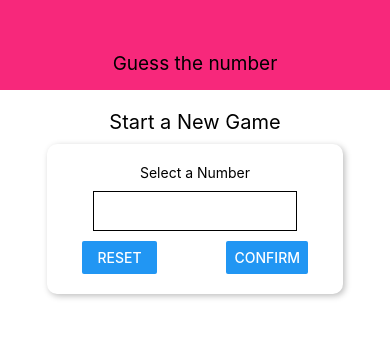
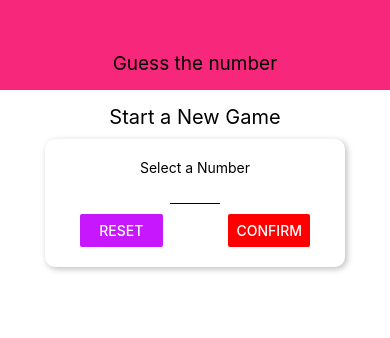
Before and after one commit to GuximS1/NumberGuess, a React Native app: screen / in a window 390 px wide. Shown: the top 338 px of the page. Built offline with nearby package versions, Linux system fonts and the light colour scheme.

Commit message:
Number Guess.

```diff
--- /dev/null
+++ b/components/Card.js
@@ -0,0 +1,21 @@
+import React from "react";
+import { View, StyleSheet } from "react-native";
+const Card = (props) => {
+  return (
+    <View style={{ ...styles.card, ...props.style }}>{props.children}</View>
+  );
+};
+const styles = StyleSheet.create({
+  card: {
+    shadowColor: "black",
+    shadowOffset: { width: 2, height: 2 },
+    shadowRadius: 6,
+    shadowOpacity: 0.26,
+    elevation: 10,
+    backgroundColor: "white",
+    padding: 20,
+    borderRadius: 10,
+  },
+});
+
+export default Card;
--- a/screens/StartGameScreen.js
+++ b/screens/StartGameScreen.js
@@ -1,32 +1,89 @@
-import React from "react";
-import { View, Text, StyleSheet, TextInput, Button } from "react-native";
+import React, { useState } from "react";
+import {
+  View,
+  Text,
+  StyleSheet,
+  TextInput,
+  Button,
+  TouchableWithoutFeedback,
+  Keyboard,
+} from "react-native";
+import Card from "../components/Card";
 const StartGameScreen = (props) => {
+  const [enteredValue, setEnteredValue] = useState("");
+  const [confirmed, setConfirmed] = useState(false);
+  const [selectedNumber, setSelectedNumber] = useState();
+  const numberInputHandler = (inputText) => {
+    setEnteredValue(inputText.replace(/[^0-9]/g, "")); // deletes every character that is not number
+  };
+  const resetInputHandler = () => {
+    setEnteredValue("");
+    setConfirmed(false);
+  };
+  const confirmedInputHandler = () => {
+    const chosenNumber = parseInt(enteredValue);
+    if (chosenNumber === NaN || chosenNumber <= 0 || chosenNumber > 99) {
+      return;
+    }
+
+    setConfirmed(true);
+    setSelectedNumber(chosenNumber);
+    setEnteredValue("");
+  };
+  let confirmedOutput;
+  if (confirmed) {
+    confirmedOutput = <Text>Chosen number is:{" " + selectedNumber}</Text>;
+  }
+
   return (
-    <View style={styles.screen}>
-      <Text style={styles.myTitle}>Start a New Game</Text>
-      <View style={styles.inputContainer}>
-        <Text>Select a Number</Text>
-        <TextInput style={styles.myTextInput} />
-        <View style={styles.buttonContainer}>
-          <Button title="  Reset  " onPress={() => {}} />
-          <Button title="Confirm" onPress={() => {}} />
-        </View>
+    <TouchableWithoutFeedback
+      onPress={() => {
+        Keyboard.dismiss(); // dismisses the keyboard if u tap in the screen
+      }}
+    >
+      <View style={styles.screen}>
+        <Text style={styles.myTitle}>Start a New Game</Text>
+        <Card style={styles.inputContainer}>
+          <Text>Select a Number</Text>
+          <TextInput
+            blurOnSubmit
+            autoCapitalize="none"
+            autoCorrect={false} // doesn't autocorrect when u put numbers in the text input
+            keyboardType="number-pad" // keyobard has only numbers
+            maxLength={2} // the length of the text is set to 2 numbers
+            style={styles.myTextInput}
+            onChangeText={numberInputHandler}
+            value={enteredValue}
+          />
+          <View style={styles.buttonContainer}>
+            <Button
+              title="   Reset   "
+              onPress={resetInputHandler}
+              color="#c717fc"
+            />
+            <Button
+              title="Confirm"
+              onPress={confirmedInputHandler}
+              color="red"
+            />
+          </View>
+        </Card>
+        {confirmedOutput}
       </View>
-    </View>
+    </TouchableWithoutFeedback>
   );
 };
 
 const styles = StyleSheet.create({
   screen: {
     flex: 1,
-    padding: 10,
+    padding: 5,
     alignItems: "center",
   },
   myTextInput: {
-    borderWidth: 1,
-    width: 300,
+    borderBottomWidth: 1,
+    width: 50,
     maxWidth: "80%",
-    height: 40,
     marginVertical: 10,
     textAlign: "center",
   },
@@ -38,14 +95,6 @@ const styles = StyleSheet.create({
     width: 300,
     maxWidth: "80%",
     alignItems: "center",
-    shadowColor: "black",
-    shadowOffset: { width: 2, height: 2 },
-    shadowRadius: 6,
-    shadowOpacity: 0.26,
-    elevation: 10,
-    backgroundColor: "white",
-    padding: 20,
-    borderRadius: 10,
   },
   buttonContainer: {
     flexDirection: "row",
```
